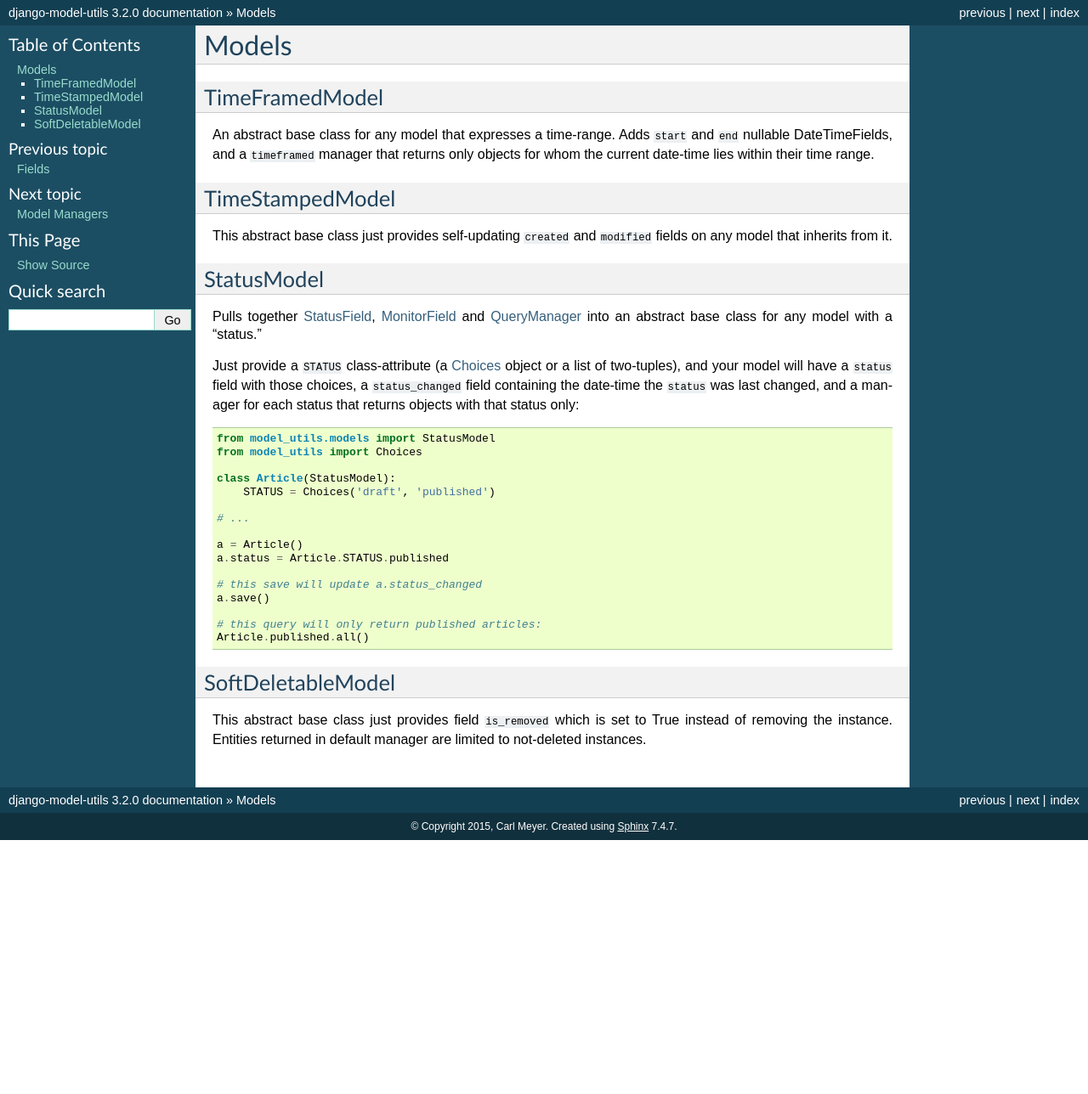
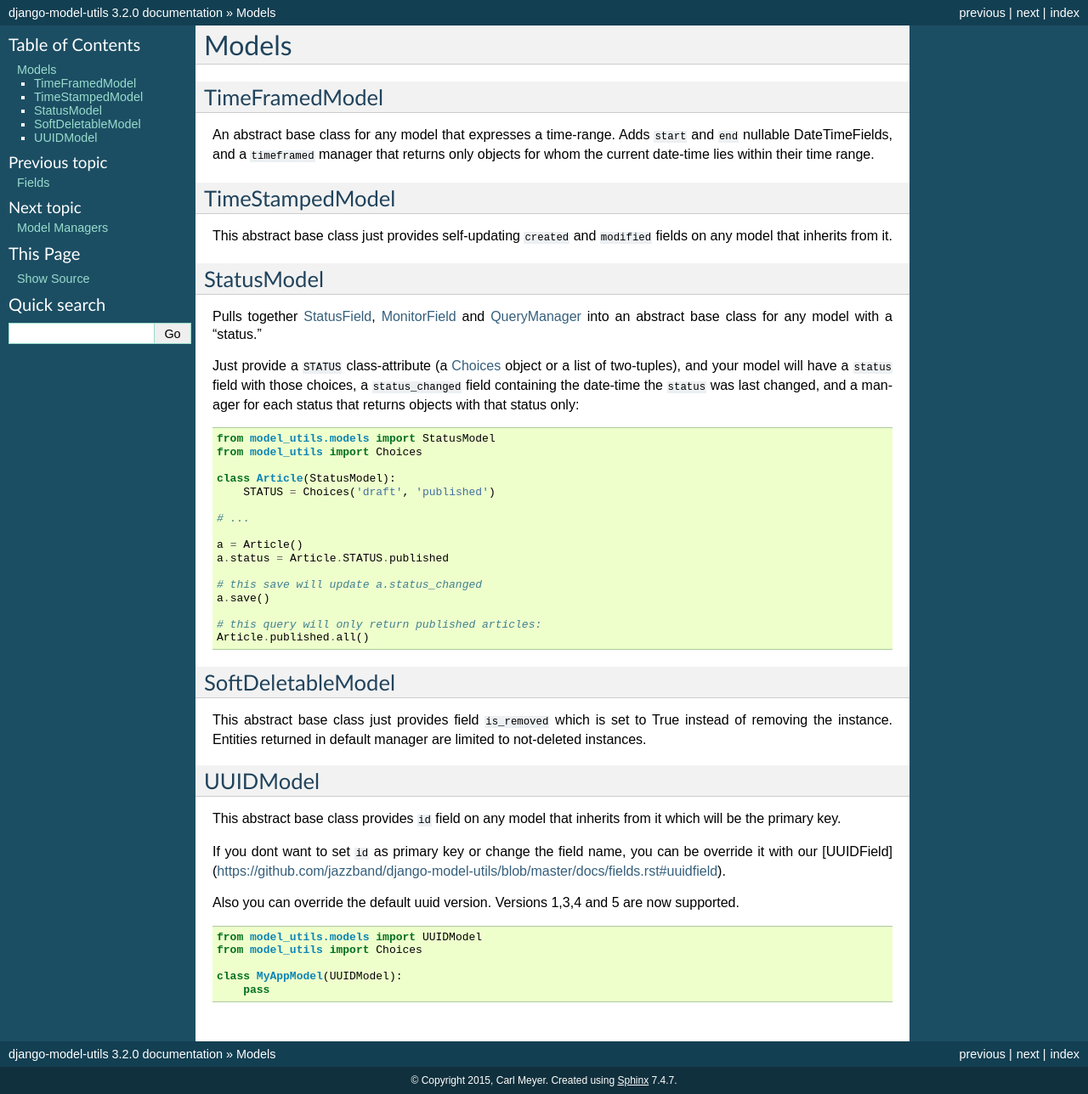
Before and after one commit to jazzband/django-model-utils, a Sphinx documentation site: the page built from docs/models.rst, in a window 1280 px wide. Shown: the whole page at 85% size. Built offline with Sphinx 7.4.7, drawn with Linux system fonts in a browser that asks for light colours; before the commit the page ends 989 px from its top, so only the background shows below that.

Commit message:
UUIDModel doc

```diff
--- a/docs/models.rst
+++ b/docs/models.rst
@@ -55,3 +55,23 @@
 This abstract base class just provides field ``is_removed`` which is
 set to True instead of removing the instance. Entities returned in
 default manager are limited to not-deleted instances.
+
+
+UUIDModel
+------------------
+
+This abstract base class provides ``id`` field on any model that inherits from it
+which will be the primary key.
+
+If you dont want to set ``id`` as primary key or change the field name, you can be override it
+with our [UUIDField](https://github.com/jazzband/django-model-utils/blob/master/docs/fields.rst#uuidfield).
+
+Also you can override the default uuid version. Versions 1,3,4 and 5 are now supported.
+
+.. code-block:: python
+
+    from model_utils.models import UUIDModel
+    from model_utils import Choices
+
+    class MyAppModel(UUIDModel):
+        pass
```
